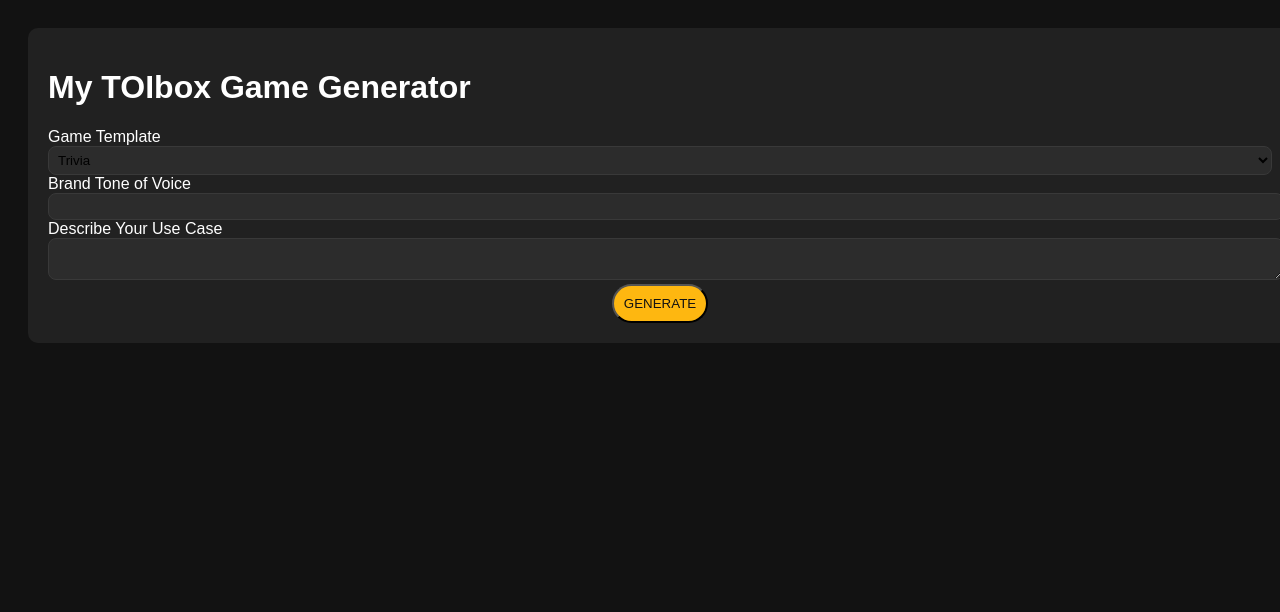
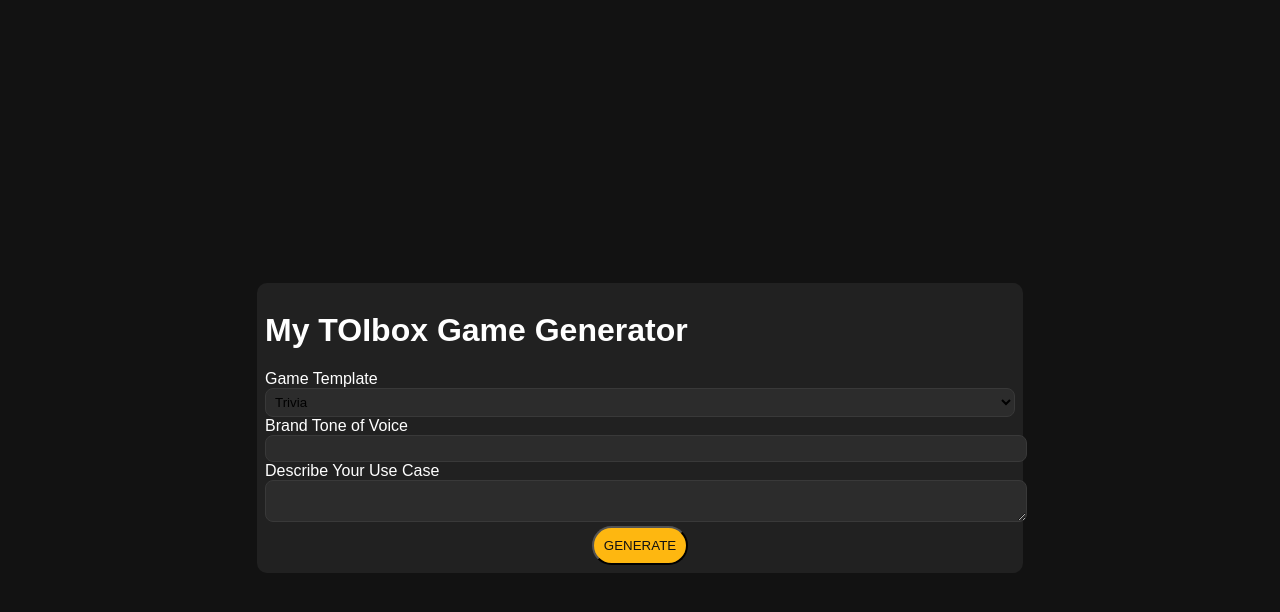
Before and after one commit to ianwagner/exp-ai, a Next.js app: page / in a window 1280 px wide. Shown: the top 612 px of the page. Built offline with nearby package versions, Linux system fonts and the light colour scheme.

Commit message:
Update index.js

```diff
--- a/pages/index.js
+++ b/pages/index.js
@@ -34,8 +34,8 @@ export default function Home() {
   };
 
   return (
-    <div className="min-h-screen">
-      <main className="bg-[#212121] w-full p-[20px] rounded-[10px]">
+<div className="min-h-screen flex items-center justify-center md:p-5">
+      <main className="bg-[#212121] max-w-[750px] w-full p-[8px] sm:p-[20px] rounded-[10px]">
       <h1 className="text-2xl font-bold mb-4">My TOIbox Game Generator</h1>
       <form onSubmit={handleSubmit} className="space-y-4">
         <div>
```
